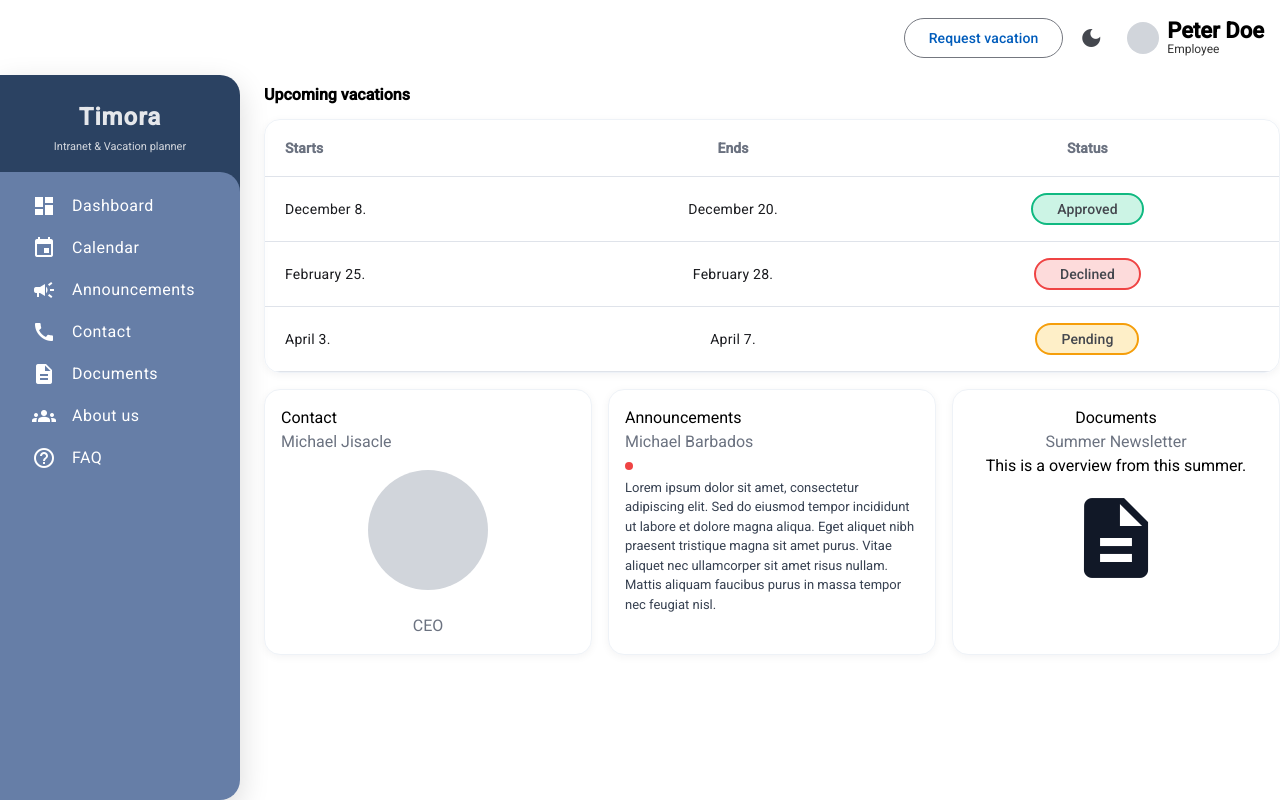
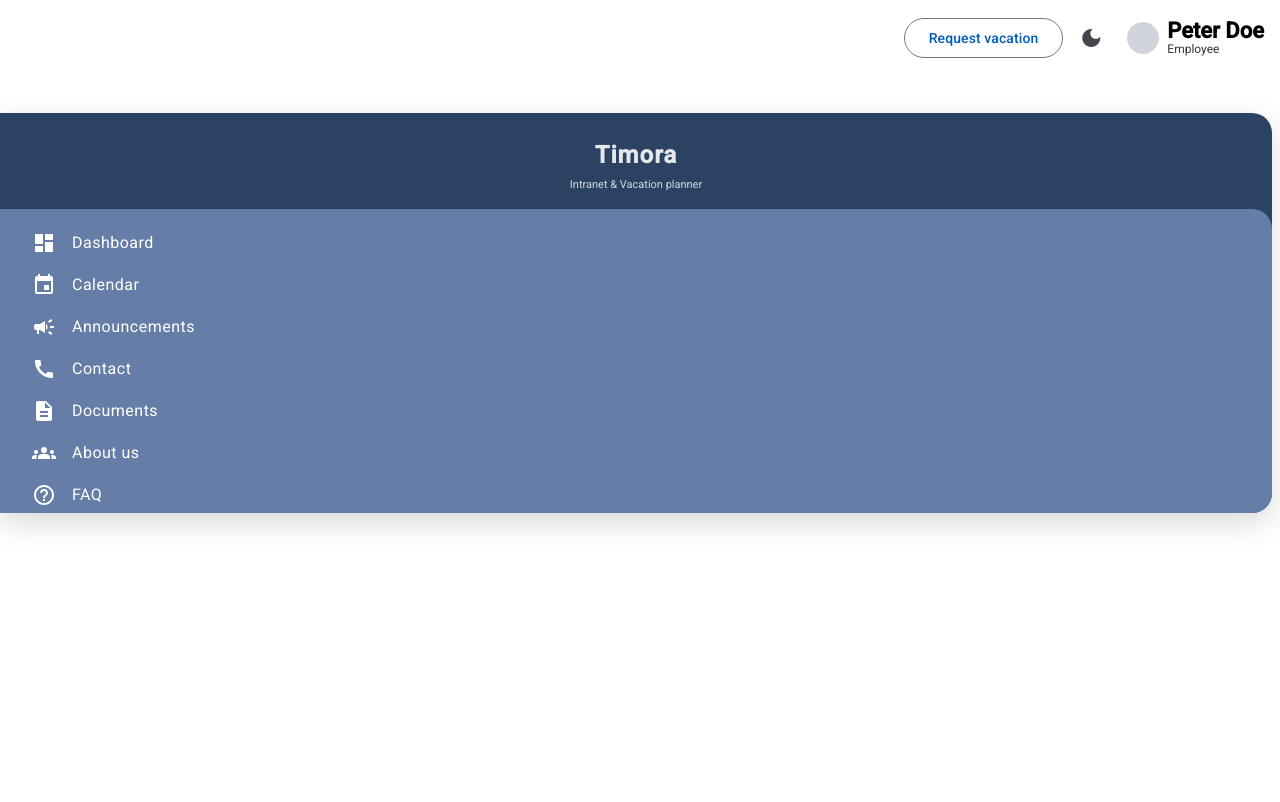
Before and after one commit to kollarm226/timoraFE, an Angular app in the folder frontend/: page /dashboard in a window 1280 px wide. Shown: the top 802 px of the page. Built offline with nearby package versions, Linux system fonts and the light colour scheme.

Commit message:
Restore original layout & dashboard styles from backup branch

```diff
--- a/frontend/src/app/layout/sidebar/sidebar.component.css
+++ b/frontend/src/app/layout/sidebar/sidebar.component.css
@@ -1,6 +1,6 @@
 .sidebar-wrap { display: flex; align-items: center; justify-content: center; height: calc(100vh - 75px); padding: 0 8px 0 0; }
 
-.sidenav { width: 240px; height: calc(100vh - 75px); background: #2b4262; color: #e5e7eb; padding: 12px 0 0 0; border-radius: 0 20px 20px 0; box-shadow: 0 10px 30px rgba(0,0,0,.15); overflow: auto; transform: none; }
+.sidenav { width: 100%; height: 400px; background: #2b4262; color: #e5e7eb; padding: 12px 0 0 0; border-radius: 0 20px 20px 0; box-shadow: 0 10px 30px rgba(0,0,0,.15); overflow: hidden; transform: translateY(-125px); }
 /* Dark mode panel */
 :host-context(.dark-theme) .sidenav { background: #292929; }
 
--- a/frontend/src/app/pages/dashboard/dashboard.component.css
+++ b/frontend/src/app/pages/dashboard/dashboard.component.css
@@ -59,11 +59,6 @@ mat-chip.pending { background: rgba(251, 191, 36, 0.25); color: #374151; border:
   margin-top: 16px;
 }
 
-/* Layout wrapper to position sidebar and main content */
-.layout { display: flex; gap: 16px; }
-.layout app-sidebar { flex: 0 0 240px; }
-.layout main.page { flex: 1 1 auto; }
-
 mat-card { padding: 16px; border-radius: 16px; background: #ffffff; border: 1px solid #eef2f7; box-shadow: 0 2px 8px rgba(17, 24, 39, 0.05); }
 :host-context(.dark-theme) mat-card { background: #464646; border-color: #7b8086; }
 /* Ensure info cards pick up the dark background and white text */
```
